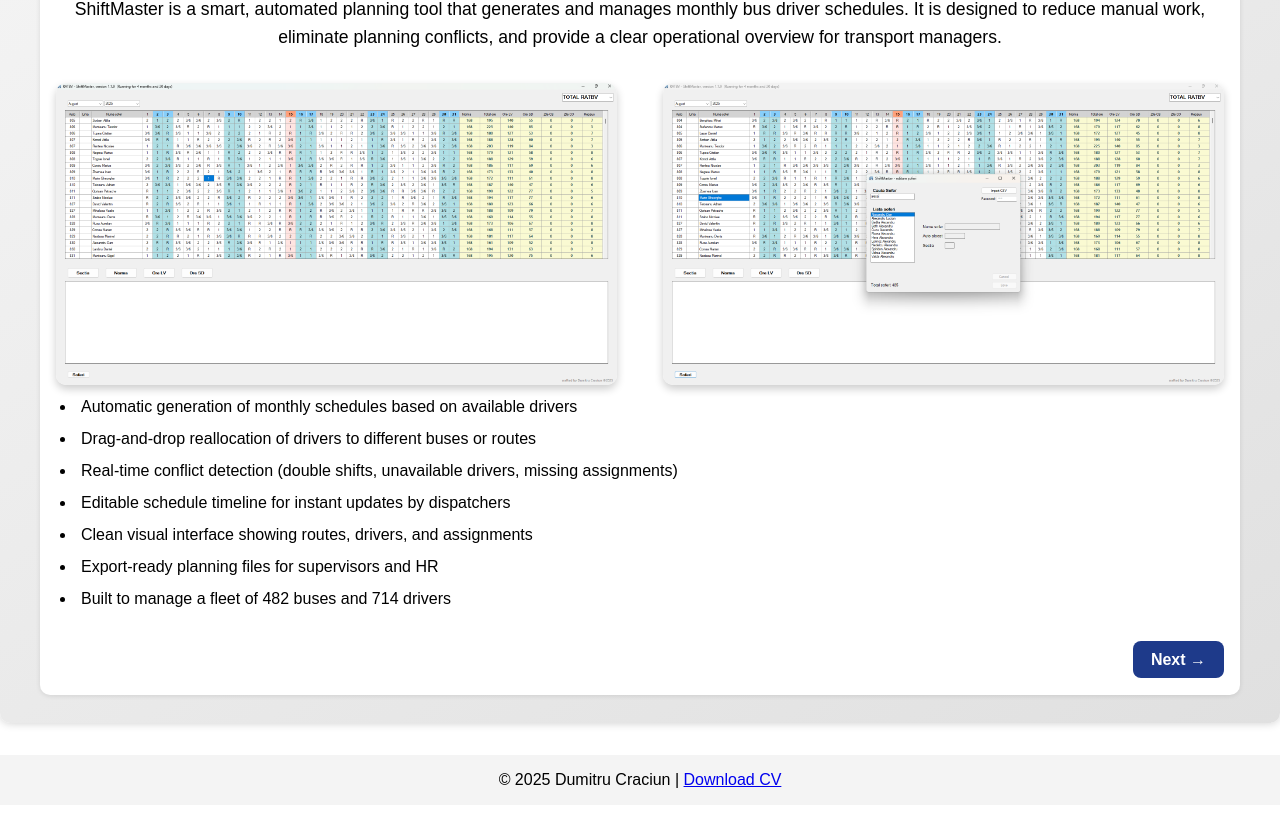
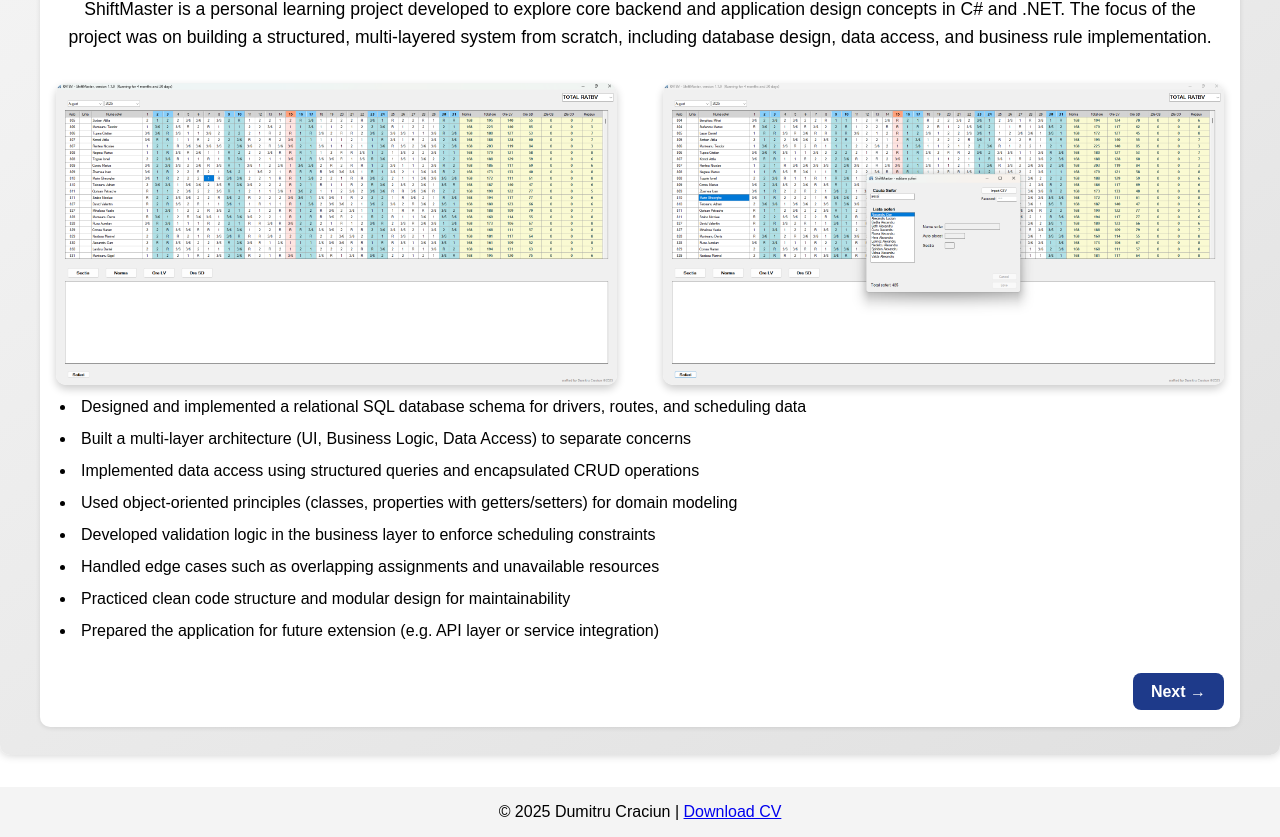
Before and after one commit to DumitruCraciun/PortofolioCSharp, a plain HTML site: page shiftmaster.html in a window 1280 px wide. Shown: the part 344-1181 px from the top of the page. Before the commit the page ends 1149 px from the top, so only its background shows below. Drawn offline with Linux system fonts and the light colour scheme.

Commit message:
ShiftMaster technical description update

```diff
--- a/shiftmaster.html
+++ b/shiftmaster.html
@@ -28,24 +28,27 @@
 
   <main>
     <section id="shiftmaster">
-      <h2>ShiftMaster - Intelligent Bus Driver Scheduling System</h2>
-      <p>ShiftMaster is a smart, automated planning tool that generates and manages monthly bus driver schedules.
-         It is designed to reduce manual work, eliminate planning conflicts, and provide a clear operational overview for transport managers.
+      <h2>ShiftMaster - Bus Driver Scheduling System (C# / .NET)</h2>
+
+      <p>
+        ShiftMaster is a personal learning project developed to explore core backend and application design concepts in C# and .NET.
+        The focus of the project was on building a structured, multi-layered system from scratch, including database design, data access, and business rule implementation.
       </p>
 
-       <div class="portfolio-images">
-          <img src="media/pictures/shiftmastermain.png" alt="Shiftmaster Main">
-          <img src="media/pictures/soferi.png" alt="Drivers Form">
-        </div>
+      <div class="portfolio-images">
+        <img src="media/pictures/shiftmastermain.png" alt="Shiftmaster Main">
+        <img src="media/pictures/soferi.png" alt="Drivers Form">
+      </div>
 
       <ul class="features">
-        <li>Automatic generation of monthly schedules based on available drivers</li>
-        <li>Drag-and-drop reallocation of drivers to different buses or routes</li>
-        <li>Real-time conflict detection (double shifts, unavailable drivers, missing assignments)</li>
-        <li>Editable schedule timeline for instant updates by dispatchers</li>
-        <li>Clean visual interface showing routes, drivers, and assignments</li>
-        <li>Export-ready planning files for supervisors and HR</li>
-        <li>Built to manage a fleet of 482 buses and 714 drivers</li>
+        <li>Designed and implemented a relational SQL database schema for drivers, routes, and scheduling data</li>
+        <li>Built a multi-layer architecture (UI, Business Logic, Data Access) to separate concerns</li>
+        <li>Implemented data access using structured queries and encapsulated CRUD operations</li>
+        <li>Used object-oriented principles (classes, properties with getters/setters) for domain modeling</li>
+        <li>Developed validation logic in the business layer to enforce scheduling constraints</li>
+        <li>Handled edge cases such as overlapping assignments and unavailable resources</li>
+        <li>Practiced clean code structure and modular design for maintainability</li>
+        <li>Prepared the application for future extension (e.g. API layer or service integration)</li>
       </ul>
 
       <div class="next-page">
```
Also changed, not shown: media/pictures/main.png, media/pictures/matrix.png, media/pictures/matrix1.png.
